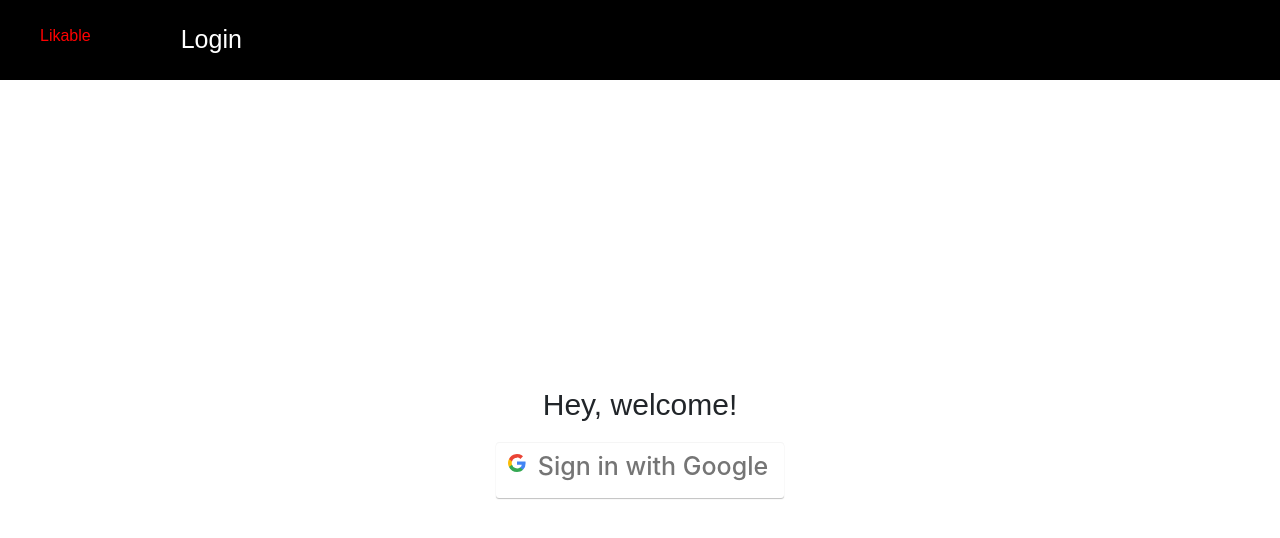
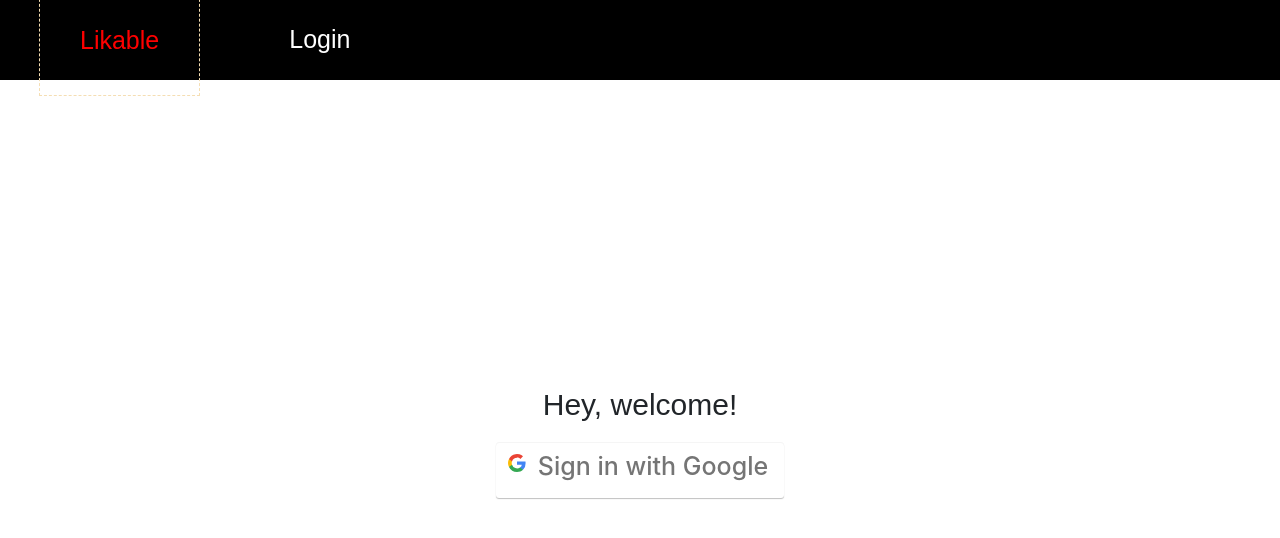
Before and after one commit to 7527e/likeable, a React (Create React App) app: page /login in a window 1280 px wide. Shown: the top 538 px of the page. Built offline with nearby package versions, Linux system fonts and the light colour scheme.

Commit message:
Added some CSS

```diff
--- a/src/App.css
+++ b/src/App.css
@@ -179,14 +179,6 @@ textarea {
   flex: 50%;
 }
 
-.deletestatus button {
-  border: none;
-
-  background: none;
-  font-size: 30px;
-  cursor: pointer;
-}
-
 .status .statusTextContainer {
   word-wrap: break-word;
   height: auto;
@@ -196,18 +188,24 @@ textarea {
   overflow-y: auto;
 }
 
-h1{
-  font-size: 100%;
-  color: red;
+nav > h1{
+  font-size: 25px;
+  color: rgb(222, 26, 160);;
   align-items: flex-end;
   display: inline-block;
+  outline-color: wheat;
+  outline-width: 1px;
+  outline-style: dashed;
+  margin: 40px;
+  outline-offset: 0ch;
 }
 
+h1{
+  color: rgb(249, 64, 27);
+}
 .statusHeader .btn-small {
-  /* flex: 10%; */
   display: flex;
   flex-direction: column;
-  /* align-items: flex-end; */
   color: white;
   margin-left: 60%;
   margin-right: 10px;
--- a/src/App.js
+++ b/src/App.js
@@ -12,9 +12,9 @@ function App() {
 
   const signUserOut = () => {
     signOut(auth).then(() => {
+      window.location.pathname = "/login";
       localStorage.clear();
       setIsAuth(false);
-      window.location.pathname = "/login";
     });
   };
 
@@ -41,6 +41,8 @@ function App() {
         <Route path="/" element={<Home isAuth={isAuth} />} />
         <Route path="/setstatus" element={<SetStatus isAuth={isAuth} />} />
         <Route path="/login" element={<Login setIsAuth={setIsAuth} />} />
+        <Route path="*" element={<p>There's nothing here: 404!</p>} />
+
       </Routes>
     </Router>
   );
```
Also changed, not shown: src/pages/Home.js (line endings or trailing spaces).
